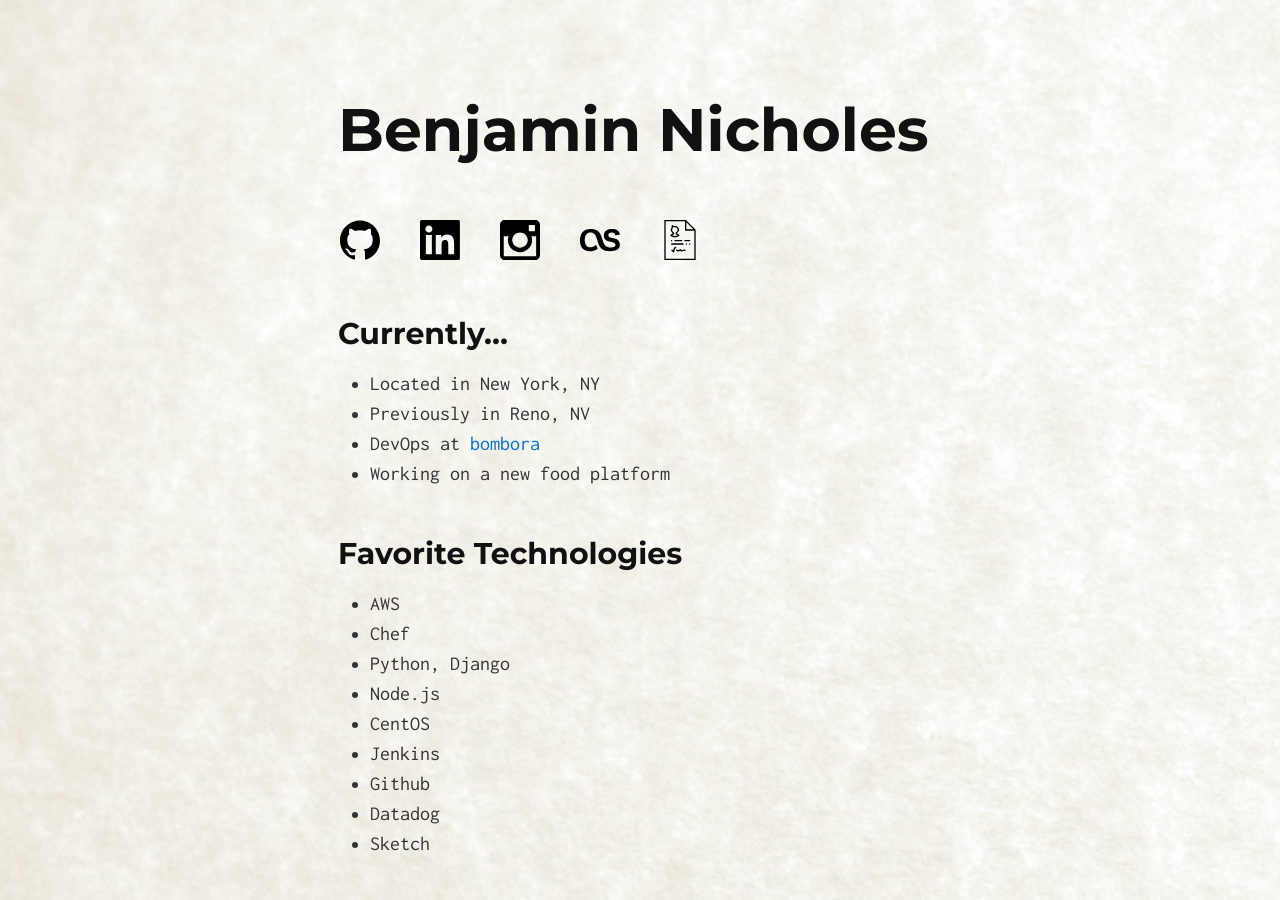
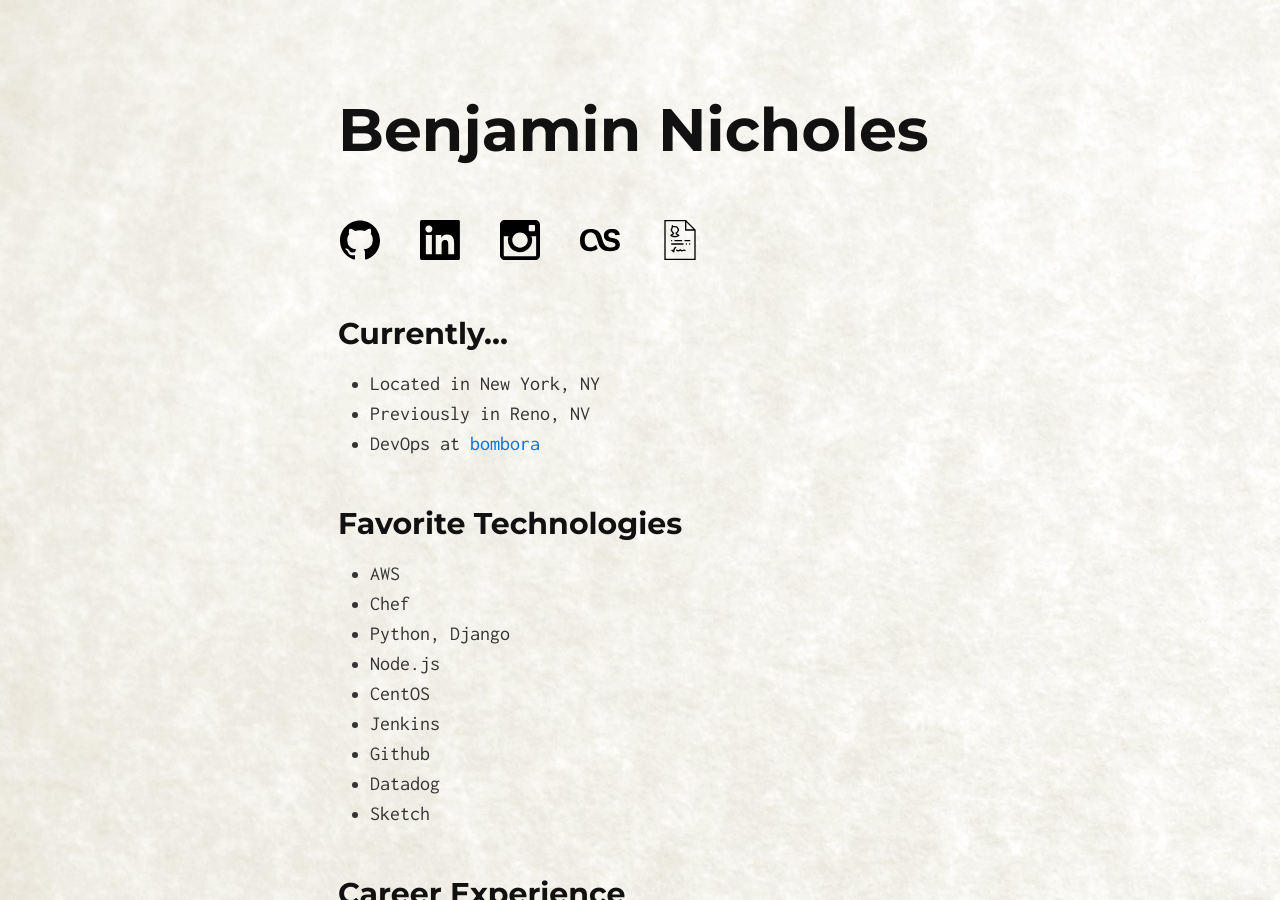
Before and after one commit to bennicholes/bennicholes.github.io, a Jekyll site: the page built from index.md, in a window 1280 px wide and 900 px high. Built offline with Jekyll 4.4.1, drawn with Linux system fonts in a browser that asks for light colours.

Commit message:
removed line

```diff
--- a/index.md
+++ b/index.md
@@ -25,7 +25,6 @@
 * Located in New York, NY
 * Previously in Reno, NV
 * DevOps at [bombora](http://bombora.com)
-* Working on a new food platform
 
 ## Favorite Technologies
 * AWS
```
